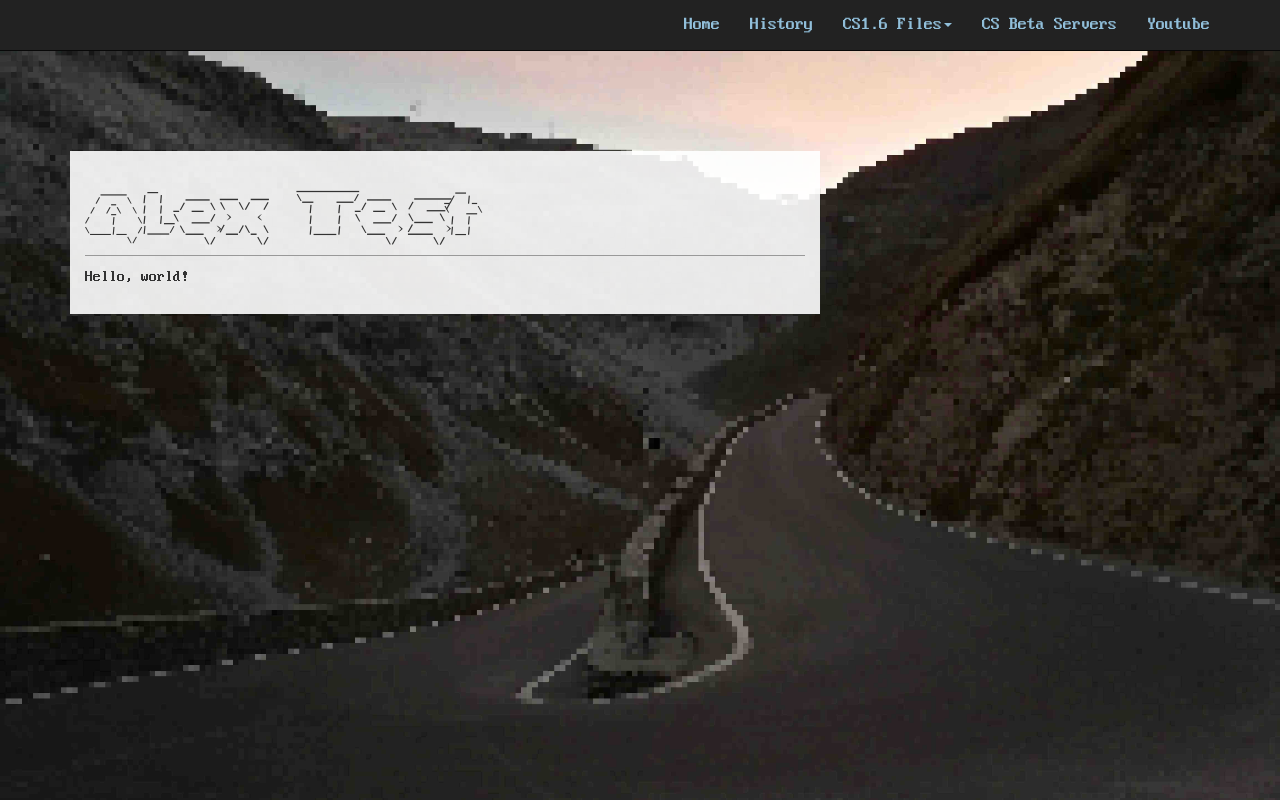
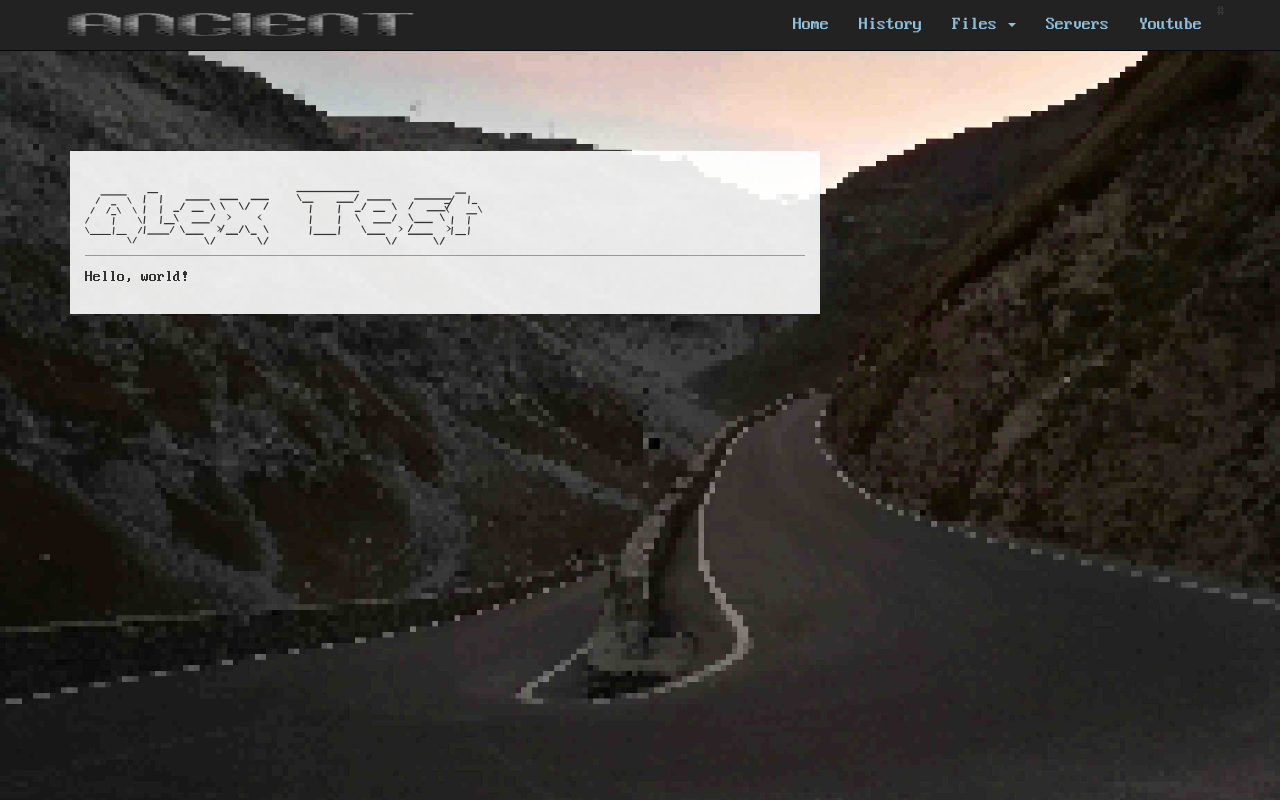
Before and after one commit to anm792704/z1k-bootstrap, a plain HTML site: page index.html in a window 1280 px wide. Shown: the top 800 px of the page. Drawn offline with nearby package versions, Linux system fonts and the light colour scheme.

Commit message:
banner changed

```diff
--- a/index.html
+++ b/index.html
@@ -20,21 +20,21 @@
               <span class="icon-bar"></span>
               <span class="icon-bar"></span>
             </button>
+            <a class="navbar-brand" href="/"><img src="/assets/pix/ancient.png" alt="ancient.de"></a>
           </div>
-            <div id="navbar" class="navbar-collapse collapse">
+          <div id="navbar" class="navbar-collapse collapse" aria-expanded="false" style="height: 1px;">
             <ul class="nav navbar-nav navbar-right" role="tablist">
               <li><a href="/">Home</a></li>
               <li><a href="/#history">History</a></li>
-                    <li>
-                      <a href="#" data-toggle="dropdown" role="button" aria-haspopup="true" aria-expanded="false">CS1.6 Files<span class="caret"></span></a>
+              <li class="">
+                <a href="#" data-toggle="dropdown" role="button" aria-haspopup="true" aria-expanded="false">Files <span class="caret"></span></a>
                 <ul class="dropdown-menu">
                   <li><a href="/demos">Demos</a></li>
                   <li><a href="/maps">Maps</a></li>
                 </ul>
               </li>
-                    <li><a href="/stats">CS Beta Servers</a></li>
-                    <li><a href="/#history">Youtube</a></li>
-                  </ul>
+              <li><a href="/servers">Servers</a></li>#
+              <li><a href="/youtube">Youtube</a></li>
           </div>
       </div>
     </div>
```
Also changed, not shown: assets/pix/ancient.png (added), assets/pix/banner.jpg (deleted). Lines whose indentation alone changed are shown as unchanged.
